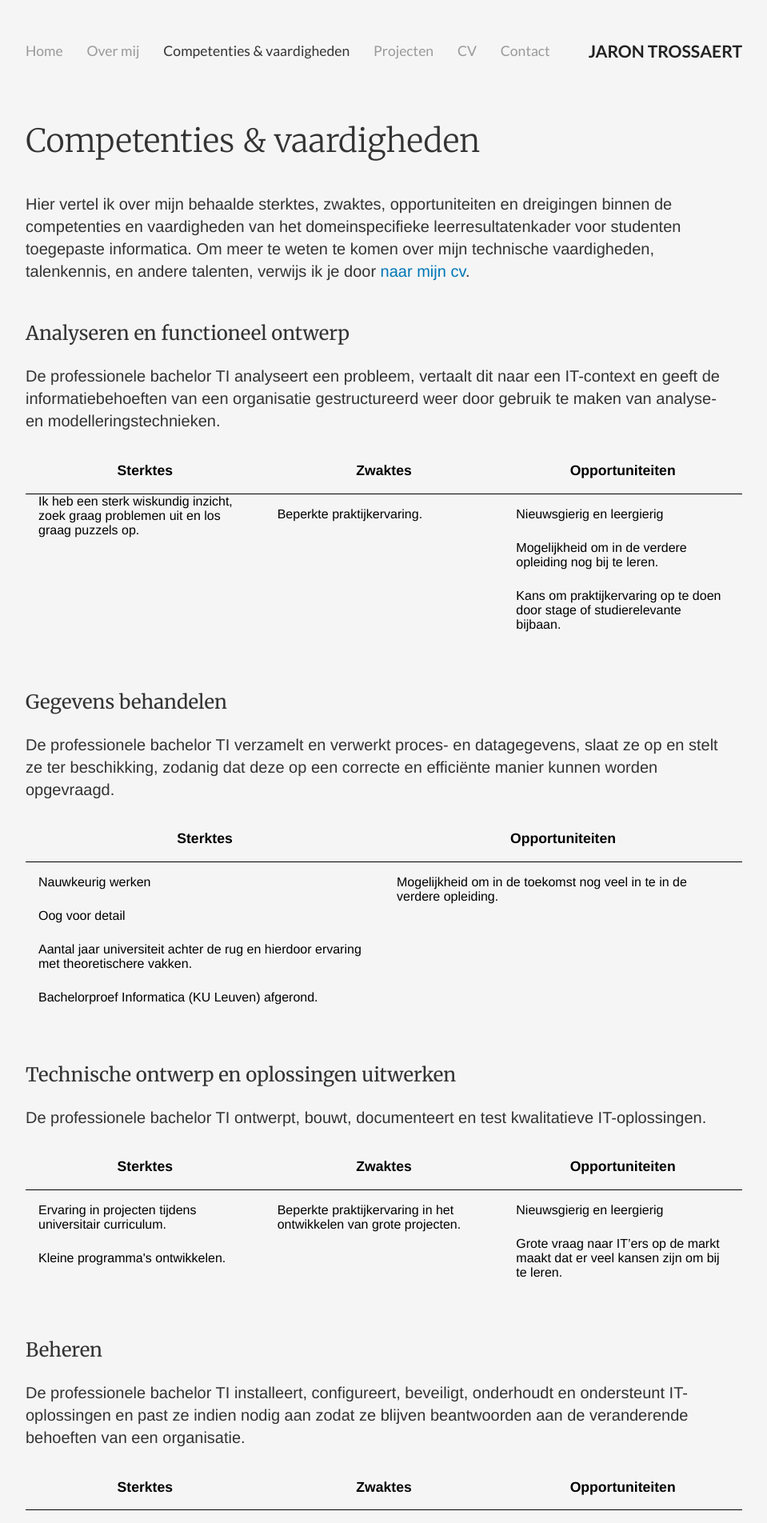
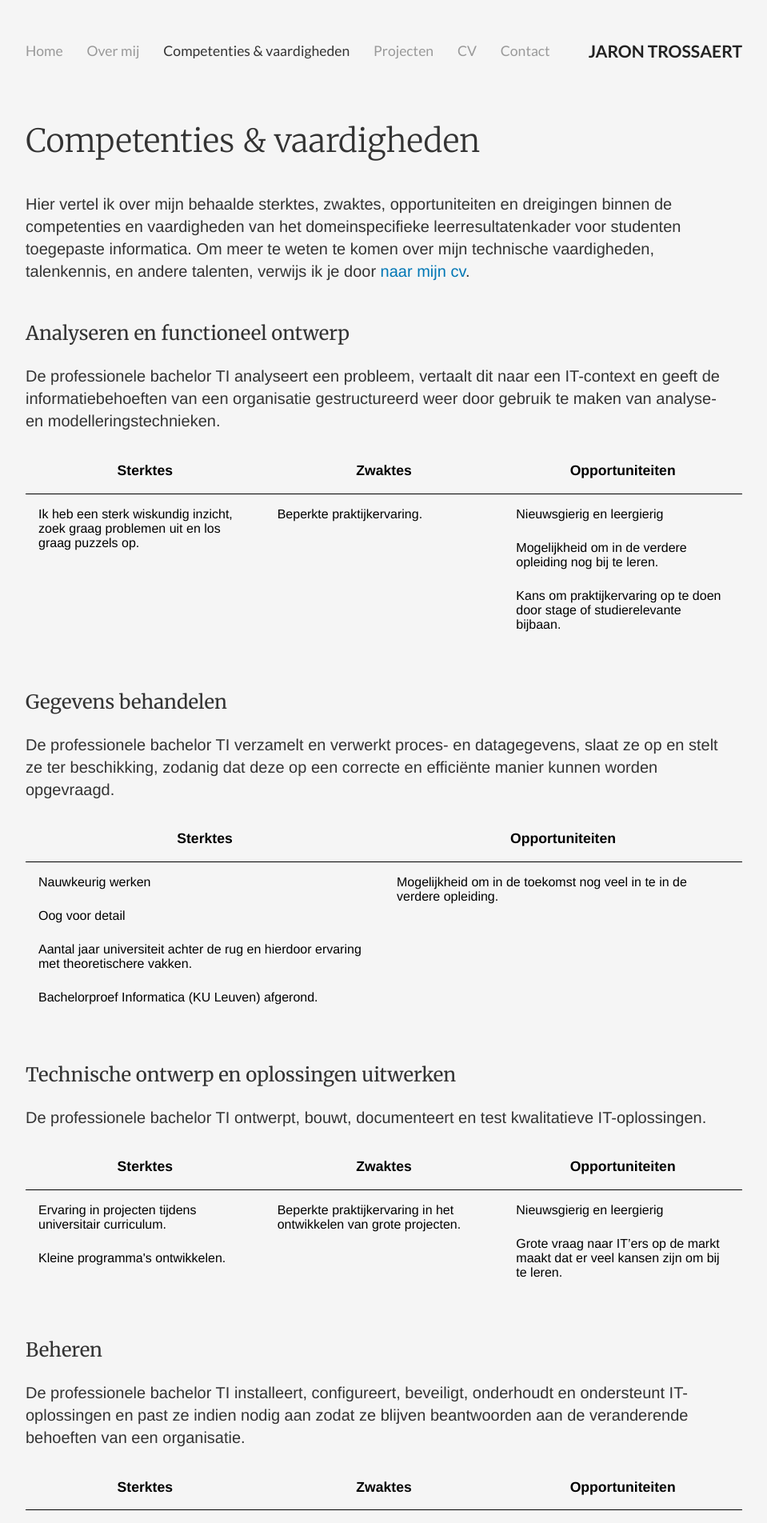
Before and after one commit to Jornax/Jornax.github.io, a Jekyll site: the page built from competences/index.html, in a window 1280 px wide. Shown: the top 1904 px of the page at 80% size, without its empty margins (160-1119 px from the left). Built offline with Jekyll 4.4.1, drawn with Linux system fonts in a browser that asks for light colours.

Commit message:
Update index.html

```diff
--- a/competences/index.html
+++ b/competences/index.html
@@ -29,9 +29,9 @@ title: Competenties & vaardigheden
                     <tbody>
                         <tr>
                             <td>
-
-                                    Ik heb een sterk wiskundig inzicht, zoek graag problemen uit en los graag puzzels op.
-
+                                <ul>
+                                    <li>Ik heb een sterk wiskundig inzicht, zoek graag problemen uit en los graag puzzels op.</li>
+                                </ul>
                             </td>
                             <td>
                                 <ul>
```
